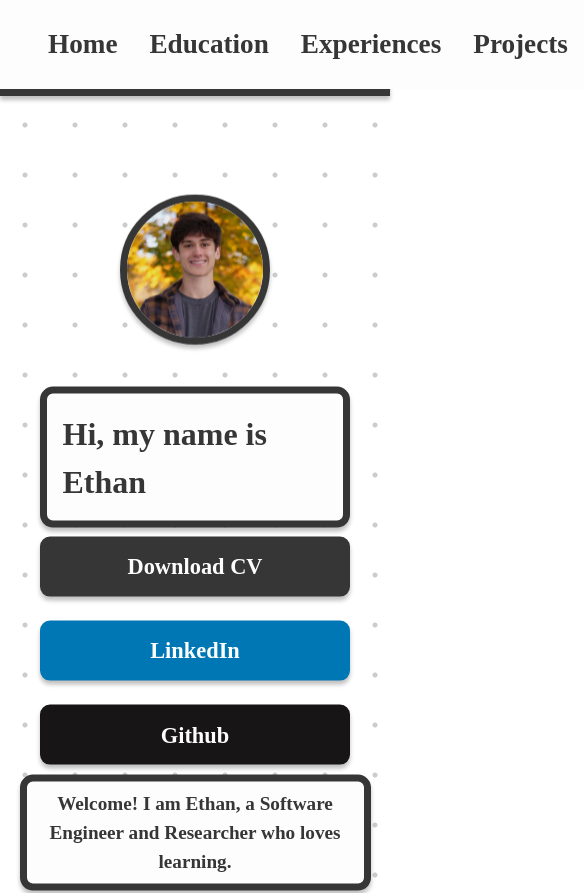
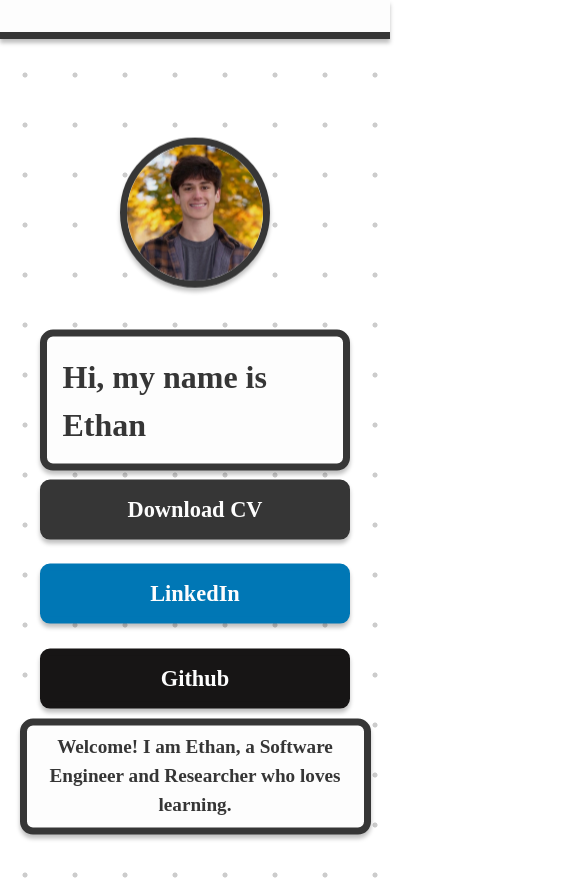
Before and after one commit to e-savar/PortfolioSite, a Next.js app: page / in a window 390 px wide. Shown: the top 893 px of the page, 584 px wide, since content can reach past the window. Built offline with nearby package versions, Linux system fonts and the light colour scheme; a web font is replaced by a local one; what @mui/material-nextjs would draw is missing.

Commit message:
mobile friendly navbar

```diff
--- a/src/components/Navbar/Navbar.module.css
+++ b/src/components/Navbar/Navbar.module.css
@@ -1,3 +1,4 @@
+/* General Navbar Styles */
 .navbar {
   display: flex;
   justify-content: space-between;
@@ -5,19 +6,21 @@
   background-color: #fdfdfd;
   border-bottom: 7px solid #363636;
   box-shadow: 0px 4px 4px 0px rgba(0, 0, 0, 0.25);
-  position: sticky; /* Make the navbar sticky */
-  top: 0; /* Stick to the top of the viewport */
-  z-index: 1000; /* Ensure it's on top of other elements */
-  width: 100%; /* Ensure it spans across the entire width of the page */
-  padding: 0 2rem; /* Adjust padding if needed */
+  position: sticky;
+  top: 0;
+  z-index: 1000;
+  width: 100%;
+  padding: 0 2rem;
 }
 
+/* Navbar items container */
 .navItems {
   display: flex;
   justify-content: space-evenly;
   width: 100%;
 }
 
+/* Navbar item styles */
 .navItem {
   flex: 1;
   padding: 1.5rem 1rem;
@@ -34,3 +37,37 @@
   background-color: #dddddd;
   color: #363636;
 }
+
+/* Mobile-specific styles */
+@media (max-width: 768px) {
+  .navbar {
+    padding: 1rem;
+  }
+
+  .navItems {
+    display: none; /* Hide the navigation items by default on mobile */
+    flex-direction: column; /* Stack items vertically */
+    align-items: center;
+    width: 100%;
+    background-color: #fdfdfd; /* Ensure the background color matches */
+    position: fixed;
+    top: 0;
+    left: -250px; /* Start offscreen */
+    height: 100vh;
+    transition: left 0.3s ease;
+    box-shadow: 4px 0px 10px rgba(0, 0, 0, 0.2);
+  }
+
+  .navItems.open {
+    left: 0; /* Slide in the menu */
+  }
+
+  .navItem {
+    width: 100%;
+    padding: 1.5rem;
+    font-size: 1.5rem;
+    text-align: center;
+  }
+
+
+}
```
